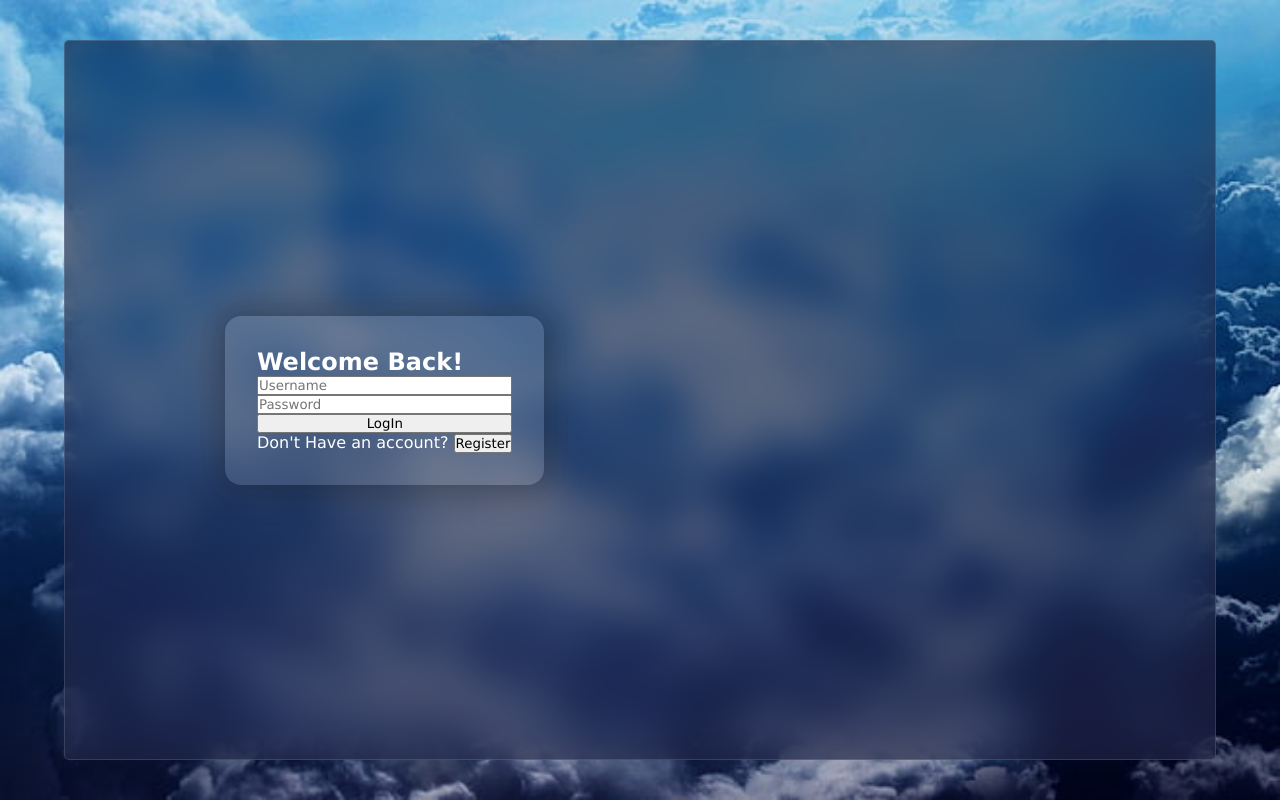
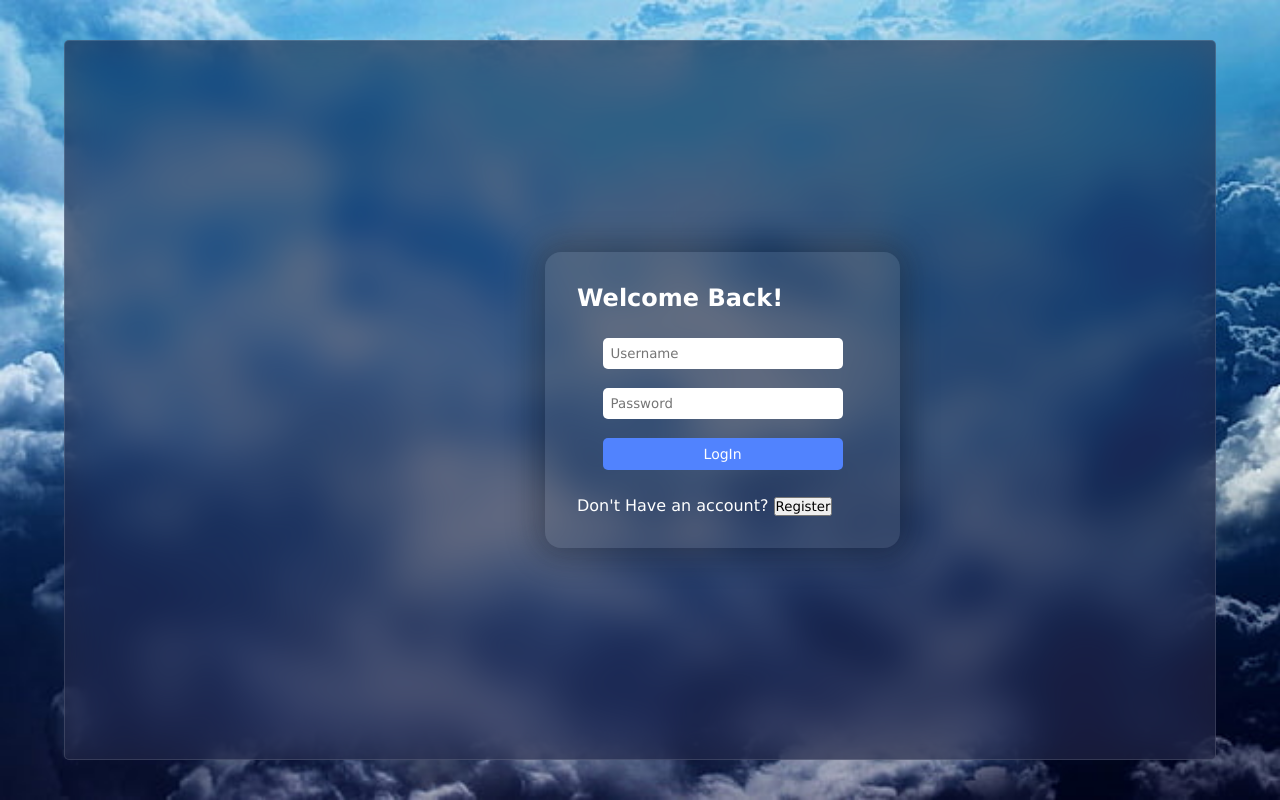
Before and after one commit to Enigma-de/React-chat-application, a React (Vite) app: page / in a window 1280 px wide. Built offline with nearby package versions, Linux system fonts and the light colour scheme.

Commit message:
Added new features

```diff
--- a/src/components/login/Login.jsx
+++ b/src/components/login/Login.jsx
@@ -9,7 +9,7 @@ return(
   <form>
     <input type="text" name="username" id="username" placeholder="Username" />
     <input type="password" name="password" id="password" placeholder="Password" />
-    <input type="button" value="LogIn" />
+    <input type="button" id="logbutton" value="LogIn" />
   </form>
   <p className="noaccountline">Don't Have an account? <button className="Register" onClick={()=>navigate("/Signup")} >Register</button></p>
   </div>
--- a/src/components/login/login.css
+++ b/src/components/login/login.css
@@ -1,18 +1,42 @@
 .login{
 align-self: center;
 align-content: center;
+
 display: flex;
 flex-direction: column;
-background-color: rgba(255, 255, 255, 0.113);
+background-color: rgba(126, 124, 124, 0.175);
 box-shadow: 0px 0px 30px 10px rgba(13, 13, 13, 0.277);
 border-radius: 1rem;
-margin-left: 10rem;
+margin-left: 30rem;
 padding: 2rem;
 
 
 form{
     display: flex;
     flex-direction: column;
+    font-size: 14px;
+    padding: 1rem;
+
+    input{
+        padding:0.5rem;
+        margin: 0.6rem;
+        border-radius: 5px;
+        width: 15rem;
+        border: none;
+
+
+    }
+
+}
+#logbutton{
+    background-color: #5183fe;
+    color: white;
+    cursor:pointer;
+    font-size: 14px;
+
+}
+#logbutton:hover{
+    background-color: #4478fb;
 
 }
 }
```
